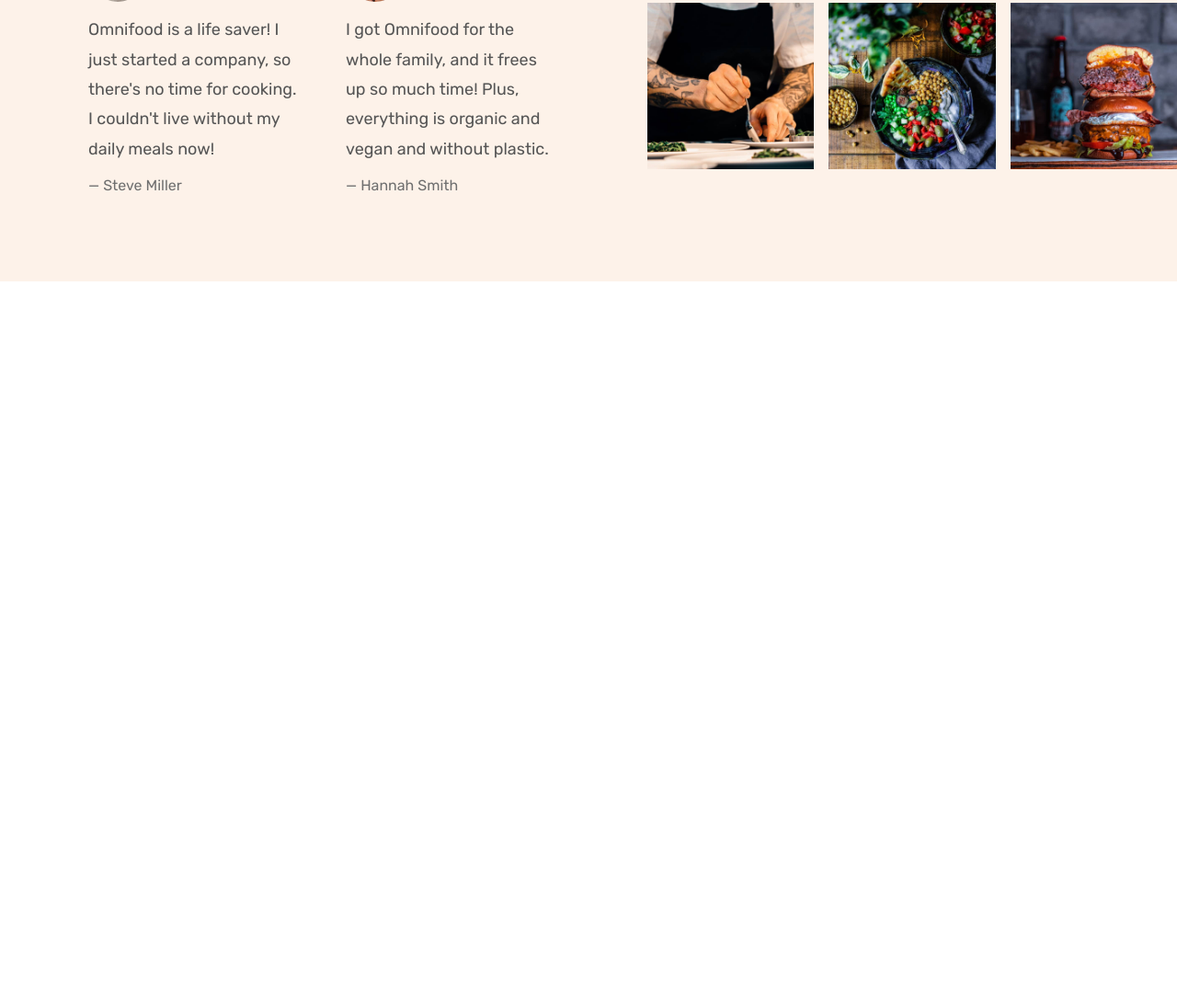
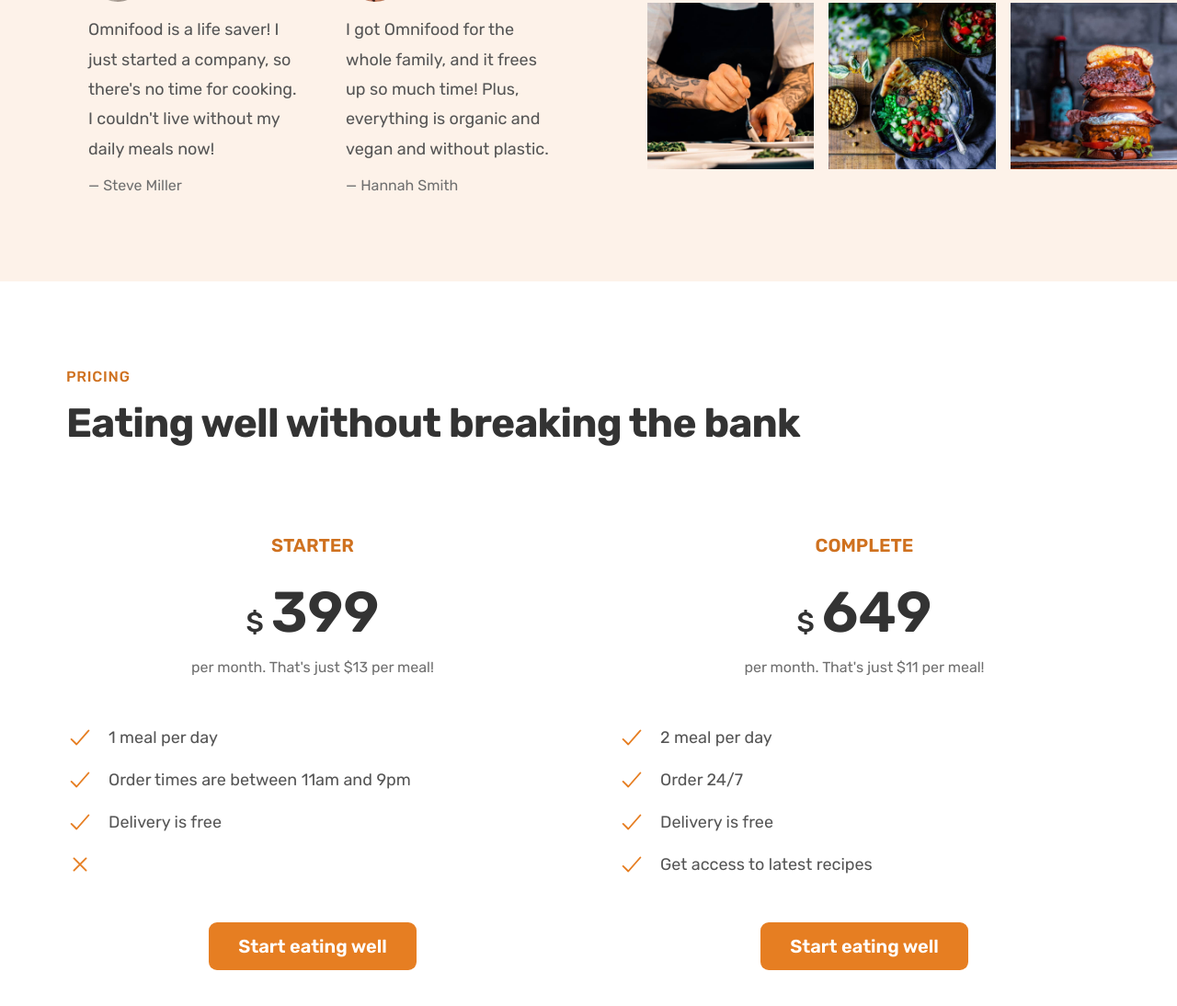
Before and after one commit to Dachi-Laperashvili/Omnifood, a plain HTML site: page index.html in a window 1280 px wide. Shown: the part 4284-5378 px from the top of the page at 92% size. Before the commit the page ends 4590 px from the top, so only its background shows below. Drawn offline with nearby package versions, Linux system fonts and the light colour scheme.

Commit message:
started building pricing section

```diff
--- a/css/general.css
+++ b/css/general.css
@@ -112,6 +112,28 @@
   border-bottom: 1px solid transparent;
 }
 
+.list {
+  display: flex;
+  flex-direction: column;
+  gap: 1.6rem;
+  list-style: none;
+}
+
+.list-item {
+  display: flex;
+  align-items: center;
+  font-size: 1.8rem;
+  gap: 1.6rem;
+}
+
+.list-icon {
+  color: #e67e22;
+  height: 3rem;
+  width: 3rem;
+}
+
+/* HELPER/SETTINGS CLASSES */
+
 .margin-right-sm {
   margin-right: 1.6rem !important;
 }
@@ -122,3 +144,7 @@
 strong {
   font-weight: 500;
 }
+
+.center-text {
+  text-align: center;
+}
--- a/css/style.css
+++ b/css/style.css
@@ -265,10 +265,6 @@
   padding: 9.6rem 0;
 }
 
-.meals-heading {
-  text-align: center;
-}
-
 .meal {
   box-shadow: 0 2.4rem 4.8rem rgba(0, 0, 0, 0.075);
   border-radius: 1.1rem;
@@ -343,32 +339,14 @@
   color: #e67e22;
 }
 
-.list {
-  display: flex;
-  flex-direction: column;
-  gap: 1.6rem;
-  list-style: none;
-}
-
-.list-item {
-  display: flex;
-  align-items: center;
-  font-size: 1.8rem;
-  gap: 1.6rem;
-}
-
-.list-icon {
-  color: #e67e22;
-  height: 3rem;
-  width: 3rem;
-}
-
 .all-recipes {
   text-align: center;
   font-size: 1.8rem;
 }
 
+/**************************/
 /* TESTIMONIALS SECTION */
+/**************************/
 
 .section-testimonials {
   background-color: #fdf2e9;
@@ -422,3 +400,45 @@
 .gallery-img:hover {
   transform: scale(1.1);
 }
+
+/**************************/
+/* PRICING SECTION */
+/**************************/
+.section-pricing {
+  padding: 9.6rem 0;
+}
+
+.plan-header {
+  text-align: center;
+  margin-bottom: 4.8rem;
+}
+.plan-name {
+  color: #cf711f;
+  font-weight: 600;
+  font-size: 2rem;
+  text-transform: uppercase;
+  letter-spacing: 0.75;
+  margin-bottom: 3.2rem;
+}
+
+.plan-price {
+  font-size: 6.2rem;
+  font-weight: 600;
+  color: #333;
+  margin-bottom: 1.6rem;
+}
+.plan-price span {
+  font-size: 3rem;
+  font-weight: 500;
+  margin-right: 0.8rem;
+}
+.plan-text {
+  font-size: 1.6rem;
+  line-height: 1.6;
+  color: #6f6f6f;
+}
+
+.plan-sign-up {
+  text-align: center;
+  margin-top: 4.8rem;
+}
--- a/index.html
+++ b/index.html
@@ -126,7 +126,7 @@
 
         <!-- MEALS SECTION -->
         <section class="section-meals">
-            <div class="container meals-heading">
+            <div class="container center-text">
                 <span class="subheading">Meals</span>
                 <h2 class="heading-secondary">Omnifood AI chooses from 5,000+ recipes</h2>
             </div>
@@ -295,6 +295,63 @@
                 </figure>
             </div>
         </section>
+        <section class="section-pricing">
+            <div class="container">
+                <span class="subheading">Pricing</span>
+                <h2 class="heading-secondary">
+                    Eating well without breaking the bank
+                </h2>
+            </div>
+            <div class="container grid grid--2-cols">
+                <!-- PRICING PLAN 1 -->
+                <div class="pricing-plan">
+                    <header class="plan-header">
+                        <p class="plan-name">Starter</p>
+                        <p class="plan-price"><span>$</span>399</p>
+                        <p class="plan-text">per month. That's just $13 per meal!</p>
+                    </header>
+                    <ul class="list">
+                        <li class="list-item"><ion-icon name="checkmark-outline" class="list-icon"></ion-icon>
+                            1 meal per day</li>
+                        <li class="list-item"><ion-icon name="checkmark-outline" class="list-icon"></ion-icon>
+                            Order times are between 11am and 9pm</li>
+                        <li class="list-item"><ion-icon name="checkmark-outline" class="list-icon"></ion-icon>
+                            Delivery is free</li>
+                        <li class="list-item"><ion-icon name="close-outline" class="list-icon"></ion-icon>
+                        </li>
+                    </ul>
+                    <div class="plan-sign-up">
+                        <a href="#" class="btn btn--primary">Start eating well</a>
+                    </div>
+                </div>
+
+                <!-- PRICING PLAN 2 -->
+
+                <div class="pricing-plan">
+                    <header class="plan-header">
+                        <p class="plan-name">Complete</p>
+                        <p class="plan-price"><span>$</span>649</p>
+                        <p class="plan-text">per month. That's just $11 per meal!</p>
+                    </header>
+                    <ul class="list">
+                        <li class="list-item"><ion-icon name="checkmark-outline" class="list-icon"></ion-icon>
+                            2 meal per day</li>
+                        <li class="list-item"><ion-icon name="checkmark-outline" class="list-icon"></ion-icon> Order
+                            24/7
+                        </li>
+                        <li class="list-item"><ion-icon name="checkmark-outline" class="list-icon"></ion-icon>
+                            Delivery is free</li>
+                        <li class="list-item"><ion-icon name="checkmark-outline" class="list-icon"></ion-icon>
+                            Get access to latest recipes</li>
+                    </ul>
+
+                    <div class="plan-sign-up">
+                        <a href="#" class="btn btn--primary">Start eating well</a>
+                    </div>
+                </div>
+
+            </div>
+        </section>
     </main>
     <script type="module" src="https://unpkg.com/ionicons@7.1.0/dist/ionicons/ionicons.esm.js"></script>
     <script nomodule src="https://unpkg.com/ionicons@7.1.0/dist/ionicons/ionicons.js"></script>
```
Also changed, not shown: 1 other file.
